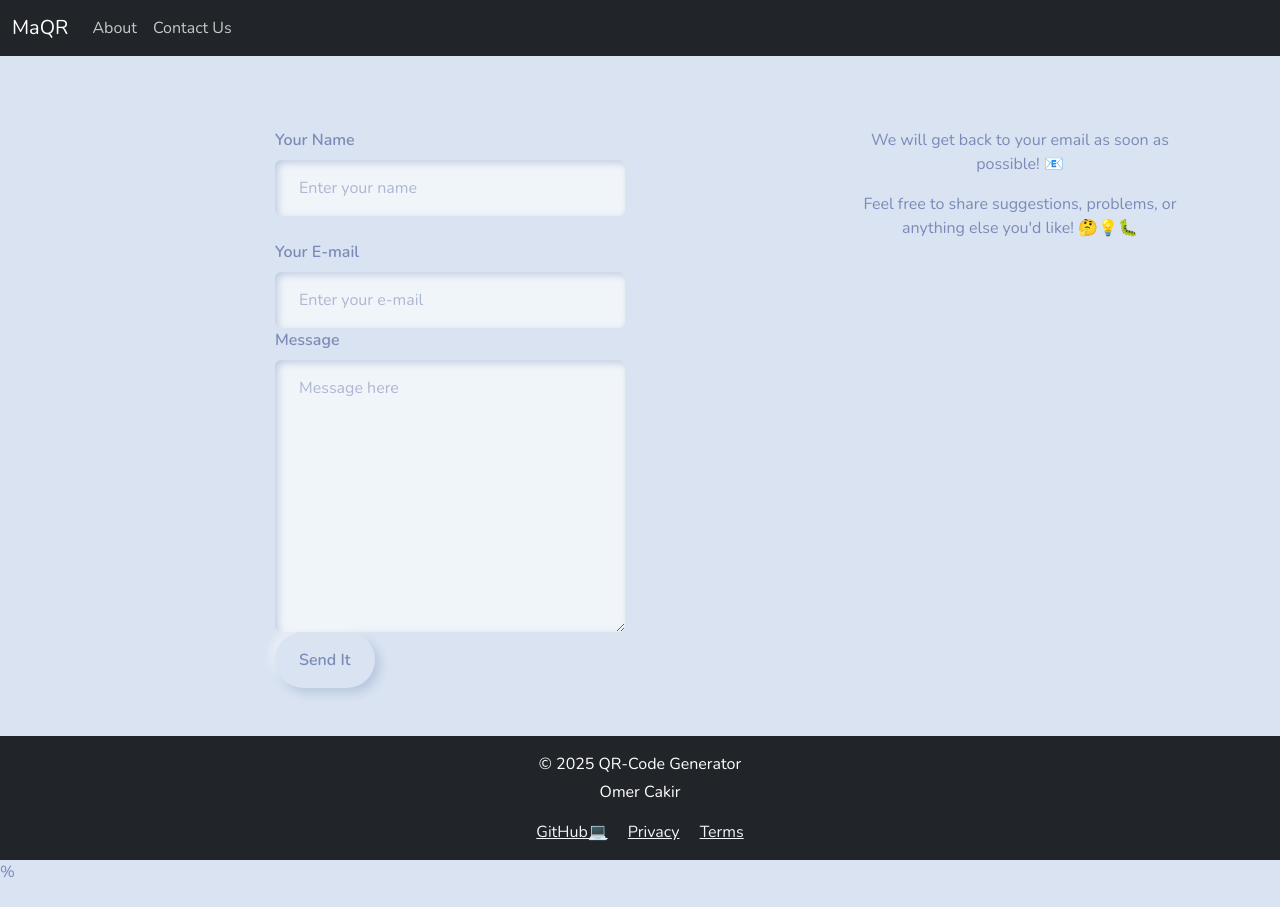
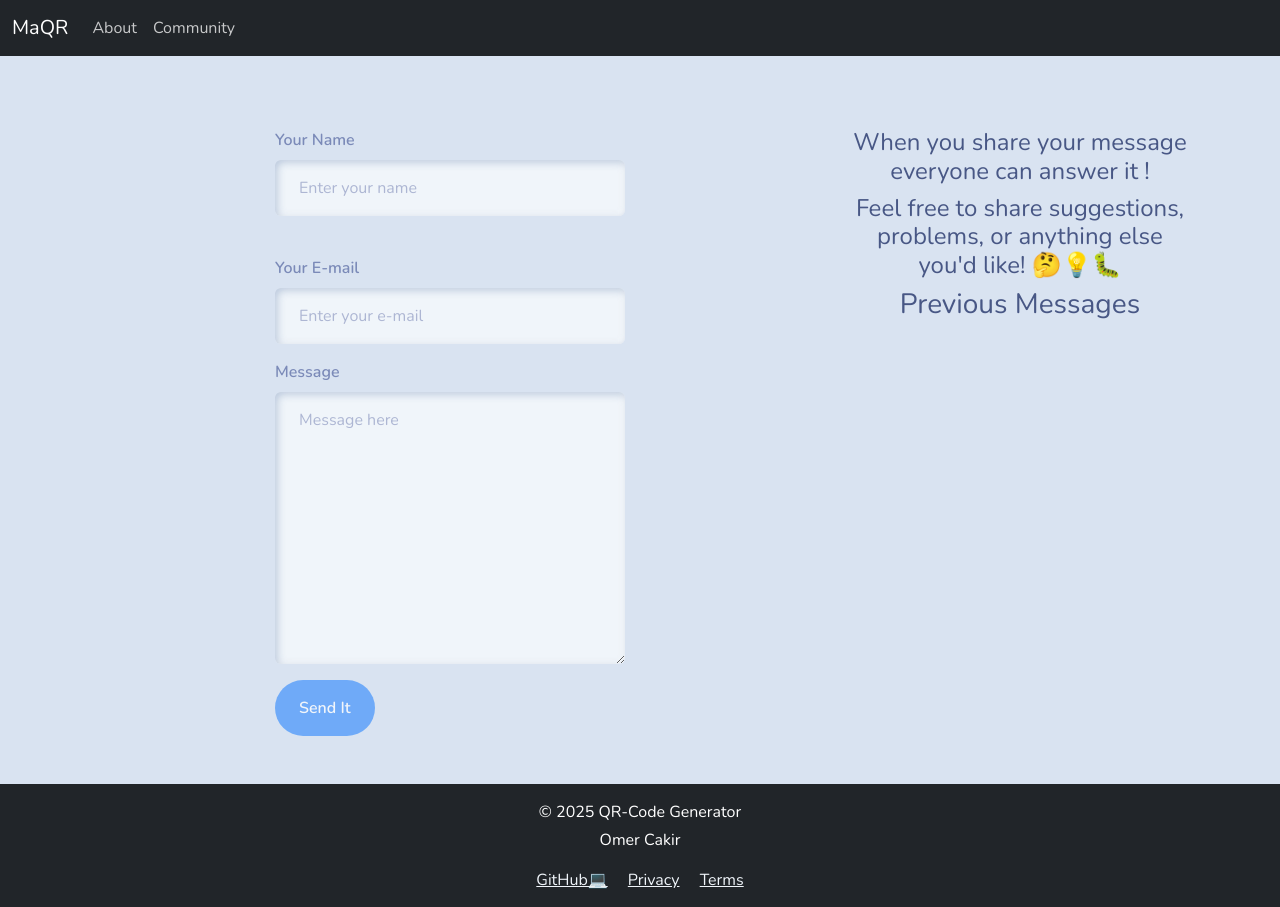
Before and after one commit to omercakir2/MaQR, a Django app: page /support/ in a window 1280 px wide. Shown: the top 907 px of the page. Before the commit the page ends 878 px from the top, so only its background shows below. Run offline with Django 5.2, Linux system fonts and the light colour scheme; data that the repository does not hold is empty; some libraries are stand-ins or nearby versions.

Commit message:
add community where one can answer others questions

```diff
--- a/Support/urls.py
+++ b/Support/urls.py
@@ -4,4 +4,6 @@ from . import views
 
 urlpatterns = [
     path('', views.support_view, name='support'),
+    path('answer/<int:pk>',views.answer_view,name='answer'),
+
 ]
--- a/Support/views.py
+++ b/Support/views.py
@@ -1,9 +1,11 @@
 from django.contrib import messages
-from django.shortcuts import render
-from .models import Support
+from django.shortcuts import render,get_object_or_404,redirect
+from .models import Support,Answer
+from django.db.models import Q
 
 # Create your views here.
 def support_view(request):
+    msgs = Support.objects.all()
     if request.method == 'POST':
         name = request.POST.get('name')
         email = request.POST.get('email')
@@ -12,4 +14,15 @@ def support_view(request):
         support.save()
         messages.success(request,"Your message has been sent successfully!")
         return render(request, 'support.html', {'success': True})
-    return render(request, 'support.html')
+    return render(request, 'support.html',{'msgs':msgs})
+
+
+def answer_view(request,pk):
+    message = get_object_or_404(Support,pk=pk)
+    answers = Answer.objects.filter(Q(support=pk))
+    if request.method == "POST" and message:
+        answer = request.POST.get('answer')
+        Answer.objects.create(answer=answer,support=message)
+
+        messages.success(request,"Success!!")
+    return render(request,'answer.html',{'message':message,'answers':answers})
--- a/templates/base.html
+++ b/templates/base.html
@@ -31,7 +31,7 @@
                         <a class="nav-link" href="{% url 'about'%}">About</a>
                     </li>
                     <li class="nav-item">
-                        <a class="nav-link" href="{% url 'support'%}">Contact Us</a>
+                        <a class="nav-link" href="{% url 'support'%}">Community</a>
                     </li>
 
                 </ul>
--- a/templates/support.html
+++ b/templates/support.html
@@ -9,25 +9,83 @@ Contact
     {% csrf_token %}
     <div style="width: 350px; margin: auto">
         <label class="form-label mt-4">Your Name</label>
-        <input name="name" type="text" class="form-control" id="name" placeholder="Enter your name">
+        <input name="name" type="text" class="form-control" id="name" placeholder="Enter your name" maxlength="50">
+        <p id="nameHelp" class="text-muted"></p>
 
         <label class="form-label mt-4">Your E-mail</label>
-        <input name="email" type="text" class="form-control" id="email" placeholder="Enter your e-mail">
+        <input name="email" type="text" class="form-control" id="email" placeholder="Enter your e-mail" maxlength="50">
+        <p id="emailHelp" class="text-muted"></p>
 
         <label class="form-label mt-8">Message</label>
-        <textarea name="message" type="text" class="form-control" id="message" placeholder="Message here"
-            rows="10"></textarea>
+        <textarea name="message" type="text" class="form-control" id="message" placeholder="Message here" rows="10"
+            maxlength="1000"></textarea>
+        <p id="messageHelp" class="text-muted"></p>
 
-        <button type="submit" id="submitBtn" class="btn btn-primary">Send It</button>
+        <button type="submit" id="submitBtn" class="btn btn-primary" disabled>Send It</button>
     </div>
 </form>
+
+<script>
+    const submitButton = document.getElementById("submitBtn");
+    const EmailInput = document.getElementById("email");
+    const NameInput = document.getElementById("name");
+    const MessageInput = document.getElementById("message");
+    const emailHelp = document.getElementById("emailHelp");
+    const nameHelp = document.getElementById("nameHelp");
+    const messageHelp = document.getElementById("messageHelp");
+
+
+    EmailInput.addEventListener("input", () => {
+        if (EmailInput.value.trim().length >= 50) {
+            emailHelp.textContent = "You cannot enter more than 50 characters!";
+
+        } else {
+
+            emailHelp.textContent = "";
+        }
+    });
+    NameInput.addEventListener("input", () => {
+        if (NameInput.value.trim().length >= 50) {
+            nameHelp.textContent = "You cannot enter more than 50 characters!";
+
+        } else {
+
+            nameHelp.textContent = "";
+        }
+
+    });
+    MessageInput.addEventListener("input", () => {
+        if (MessageInput.value.trim().length >= 1000) {
+            messageHelp.textContent = "You cannot enter more than 1000 characters!";
+        } else {
+            messageHelp.textContent = "Total characters: " + MessageInput.value.length;
+        }
+    });
+
+    // Initially disable the button
+    submitButton.disabled = true;
+
+    // Add event listeners to all input fields to check validity on input
+    [EmailInput, NameInput, MessageInput].forEach(input => {
+        input.addEventListener("input", () => {
+            submitButton.disabled = !(EmailInput.value.trim().length > 0 && NameInput.value.trim().length > 0 && MessageInput.value.trim().length > 0 && EmailInput.value.trim().length < 50 && NameInput.value.trim().length < 50 && MessageInput.value.trim().length < 1000);
+        });
+    });
+</script>
 {% endblock %}
 
 {% block right %}
 
 <div style="width: 350px; margin: auto; text-align: center;">
-    <p class="mt-4">We will get back to your email as soon as possible! 📧</p>
-    <p>Feel free to share suggestions, problems, or anything else you'd like! 🤔💡🐛</p>
+    <h4 class="mt-4">When you share your message everyone can answer it ! </h4>
+    <h4>Feel free to share suggestions, problems, or anything else you'd like! 🤔💡🐛</h4>
+
+    <h3>Previous Messages</h3>
+    {% for i in msgs %}
+    <small>{{i.timestamp}}</small>
+    <small>{{i.name}}</small>
+    <a href="{% url 'answer' i.id %}" style="text-decoration:none;"><p>{{i.message}}</p></a>
+    {% endfor %}
 </div>
 
 {% endblock right %}
```
Also changed, not shown: Support/models.py (+8 -0 lines), templates/answer.html (added, +33 -0 lines), templates/home.html (+19 -1 lines), 1 other file.
